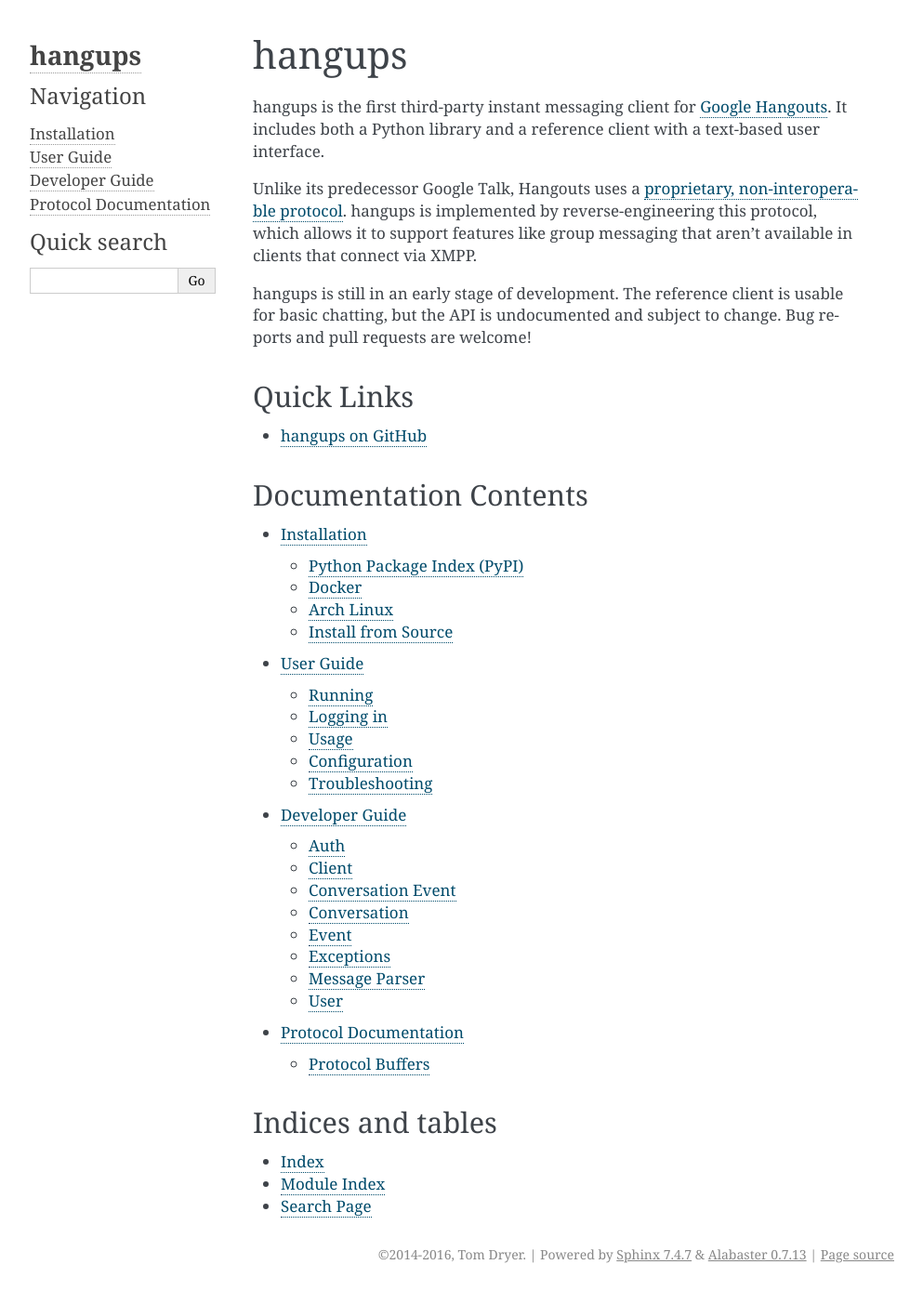
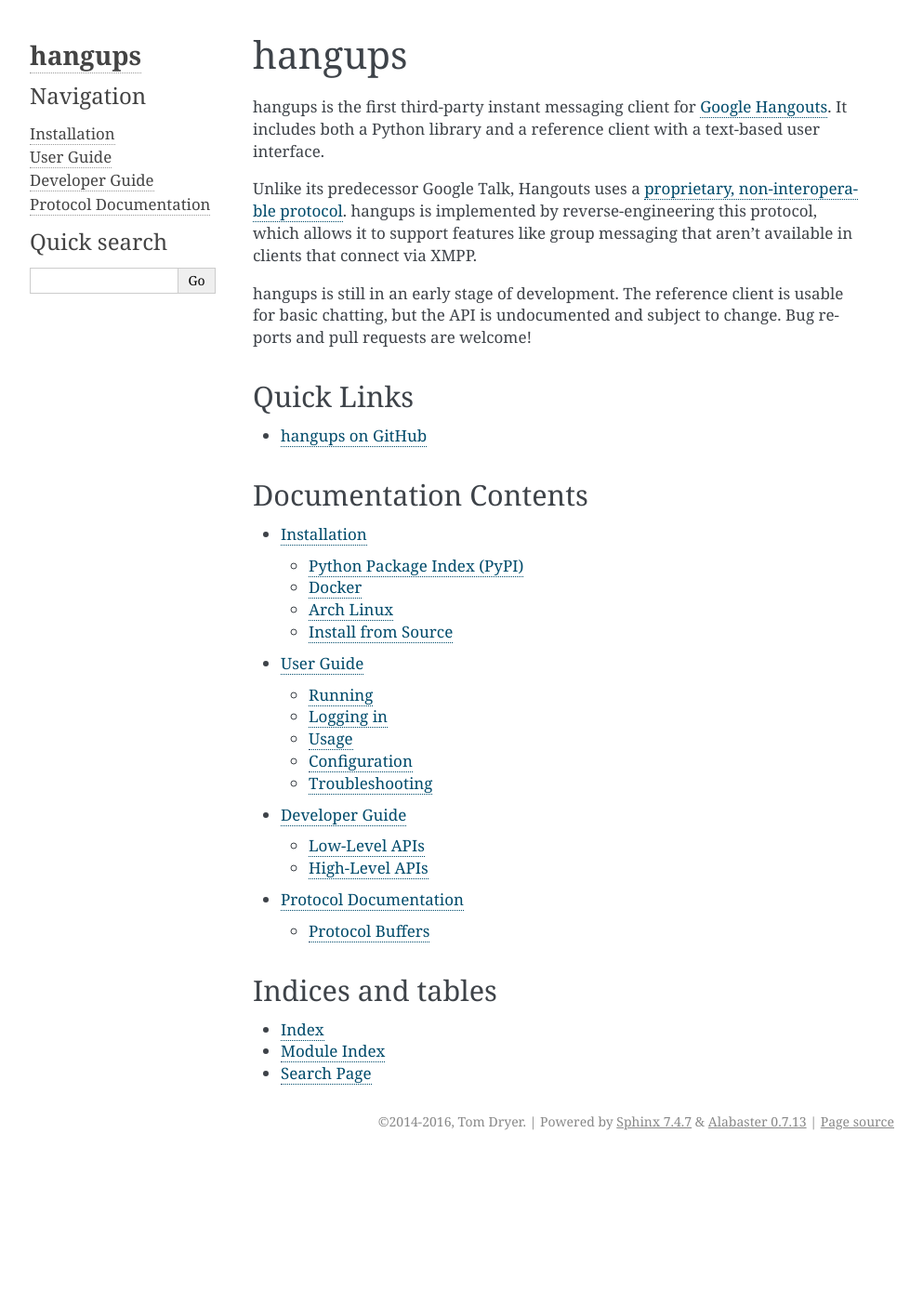
Before and after one commit to tdryer/hangups, a Sphinx documentation site: the page built from docs/index.rst, in a window 1280 px wide. Shown: the whole page at 93% size, without its empty margins (148-1141 px from the left). Built offline with Sphinx 7.4.7, drawn with Linux system fonts in a browser that asks for light colours; after the commit the page ends 1246 px from its top, so only the background shows below that.

Commit message:
Separate high and low-level developers docs

```diff
--- a/docs/developer_guide/auth.rst
+++ /dev/null
@@ -1,5 +0,0 @@
-Auth
-====
-
-.. automodule:: hangups.auth
-    :members:
--- a/docs/developer_guide/client.rst
+++ /dev/null
@@ -1,5 +0,0 @@
-Client
-======
-
-.. automodule:: hangups.client
-    :members:
--- a/docs/developer_guide/conversation.rst
+++ /dev/null
@@ -1,5 +0,0 @@
-Conversation
-============
-
-.. automodule:: hangups.conversation
-    :members:
--- a/docs/developer_guide/conversation_event.rst
+++ /dev/null
@@ -1,5 +0,0 @@
-Conversation Event
-==================
-
-.. automodule:: hangups.conversation_event
-    :members:
--- a/docs/developer_guide/event.rst
+++ /dev/null
@@ -1,5 +0,0 @@
-Event
-=====
-
-.. automodule:: hangups.event
-    :members:
--- a/docs/developer_guide/exceptions.rst
+++ /dev/null
@@ -1,5 +0,0 @@
-Exceptions
-==========
-
-.. automodule:: hangups.exceptions
-    :members:
--- /dev/null
+++ b/docs/developer_guide/high_level.rst
@@ -0,0 +1,29 @@
+High-Level APIs
+===============
+
+This page documents high-level APIs that expose some of hangups' low-level
+functionality in a simpler way.
+
+Conversation
+------------
+
+.. autoclass:: hangups.conversation.Conversation
+    :members:
+
+Conversation Event
+------------------
+
+.. automodule:: hangups.conversation_event
+    :members:
+
+User
+----
+
+.. automodule:: hangups.user
+    :members:
+
+Chat Message Parser
+-------------------
+
+.. autoclass:: hangups.message_parser.ChatMessageParser
+    :members:
--- a/docs/developer_guide/index.rst
+++ b/docs/developer_guide/index.rst
@@ -11,11 +11,5 @@ See the `examples directory`_ for examples of using hangups as a library.
 .. toctree::
    :maxdepth: 2
 
-   auth
-   client
-   conversation_event
-   conversation
-   event
-   exceptions
-   message_parser
-   user
+   low_level
+   high_level
--- /dev/null
+++ b/docs/developer_guide/low_level.rst
@@ -0,0 +1,38 @@
+Low-Level APIs
+==============
+
+This page documents the low-level APIs for using hangups.
+
+Authentication
+--------------
+
+.. autoclass:: hangups.CredentialsPrompt
+    :members:
+
+.. autoclass:: hangups.RefreshTokenCache
+    :members:
+
+.. autofunction:: hangups.get_auth
+
+.. autofunction:: hangups.get_auth_stdin
+
+Client
+------
+
+.. autoclass:: hangups.Client
+    :members:
+
+Exceptions
+----------
+
+.. autoexception:: hangups.GoogleAuthError
+
+.. autoexception:: hangups.HangupsError
+
+.. autoexception:: hangups.NetworkError
+
+Event
+-----
+
+.. autoclass:: hangups.event.Event
+    :members:
--- a/docs/developer_guide/message_parser.rst
+++ /dev/null
@@ -1,5 +0,0 @@
-Message Parser
-==============
-
-.. automodule:: hangups.message_parser
-    :members:
--- a/docs/developer_guide/user.rst
+++ /dev/null
@@ -1,5 +0,0 @@
-User
-====
-
-.. automodule:: hangups.user
-    :members:
```
Also changed, not shown: hangups/__init__.py (+9 -5 lines).
